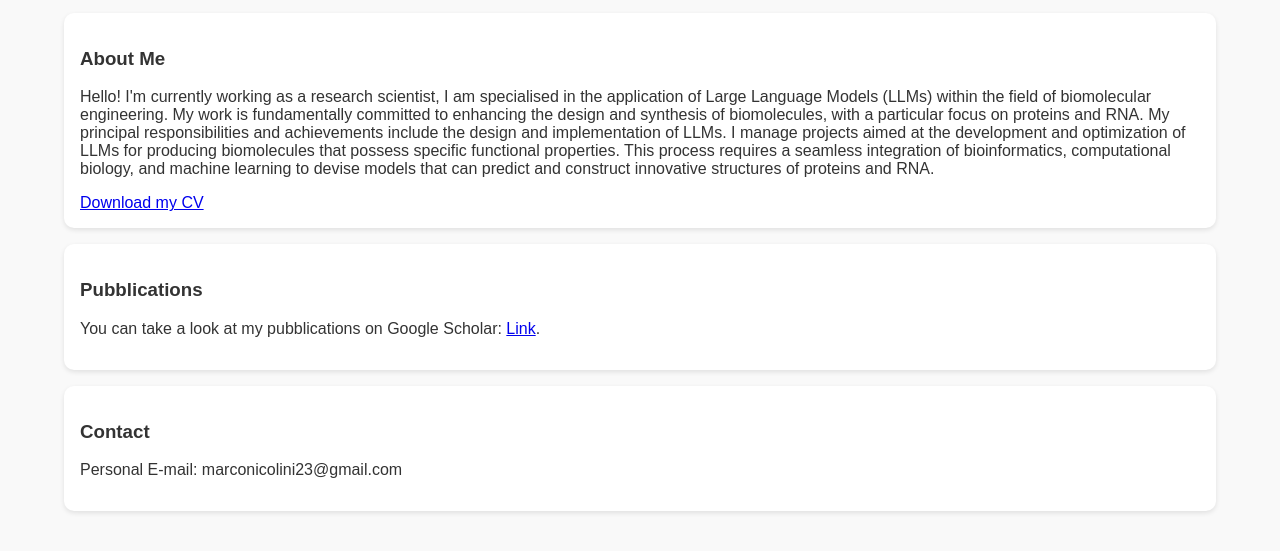
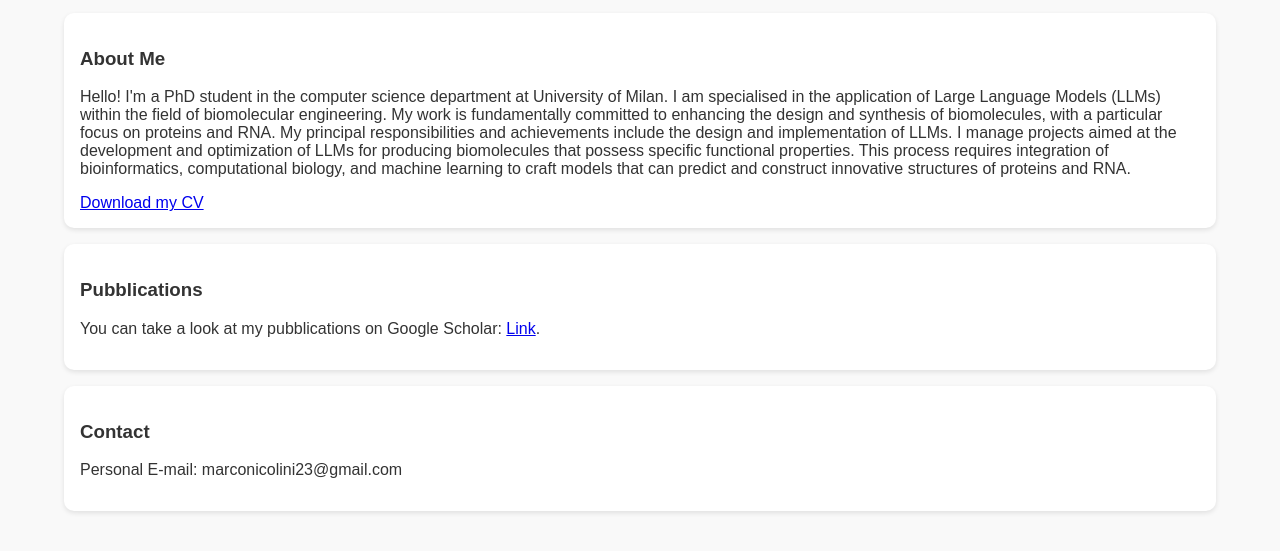
Before and after one commit to NicoRota-0/NicoRota-0.github.io, a plain HTML site: page index.html in a window 1280 px wide. Shown: the part 103-654 px from the top of the page. Drawn offline with Linux system fonts and the light colour scheme; a script that the page names is missing.

Commit message:
Update index.html

```diff
--- a/index.html
+++ b/index.html
@@ -22,13 +22,13 @@
     </nav>
     <section id="about">
         <h3>About Me</h3>
-        <p>Hello! I'm currently working as a research scientist,
+        <p>Hello! I'm a PhD student in the computer science department at University of Milan.
           I am specialised in the application of Large Language Models (LLMs) within the field of biomolecular engineering.
           My work is fundamentally committed to enhancing the design and synthesis of biomolecules, with a particular focus on proteins and RNA.
           My principal responsibilities and achievements include the design and implementation of LLMs.
           I manage projects aimed at the development and optimization of LLMs for producing biomolecules that possess specific functional properties.
-          This process requires a seamless integration of bioinformatics, computational biology,
-          and machine learning to devise models that can predict and construct innovative structures of proteins and RNA.</p>
+          This process requires integration of bioinformatics, computational biology,
+          and machine learning to craft models that can predict and construct innovative structures of proteins and RNA.</p>
         <a href="cv/cv.pdf" target="_blank">Download my CV</a>
     </section>
     <section id="Pubblications">
```
